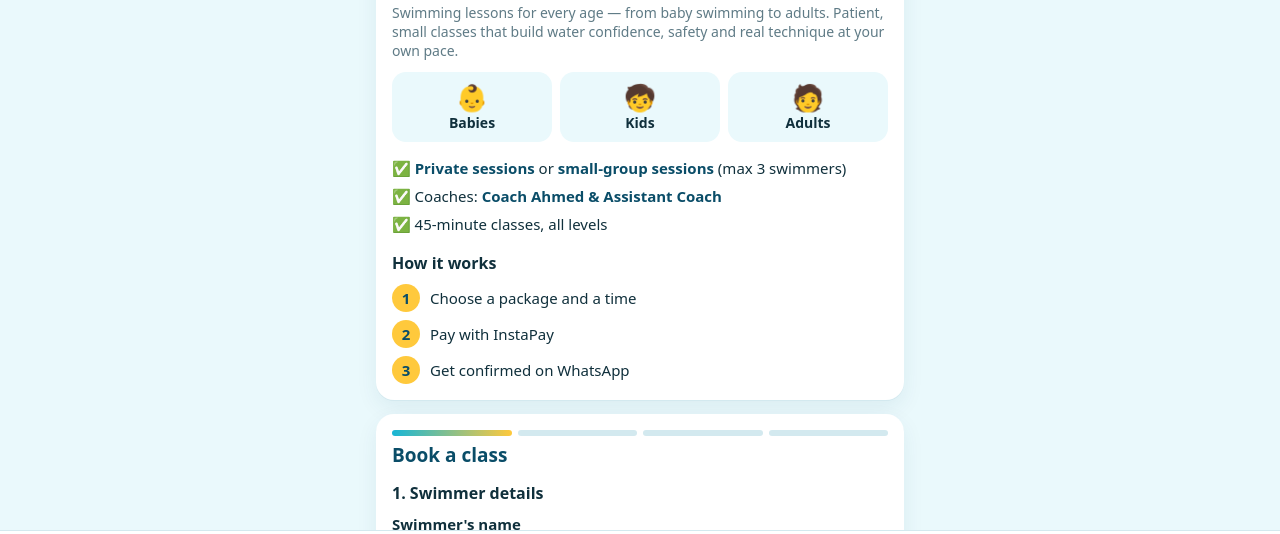
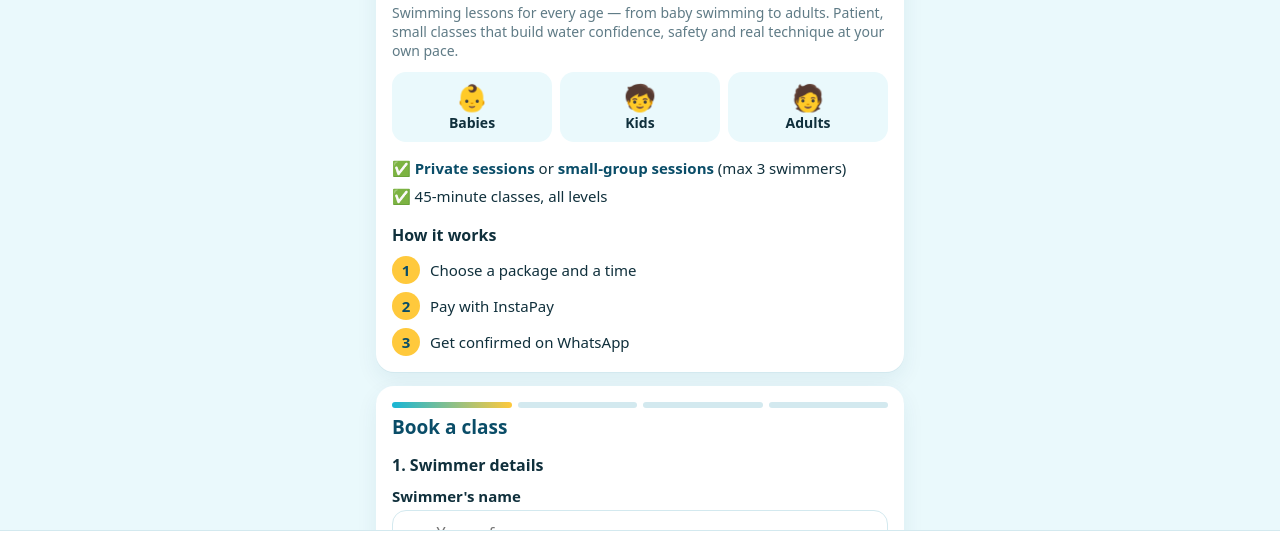
Before and after one commit to ahmedkhlefa99-tech/bubbles-swim, a plain HTML site: page public/index.html in a window 1280 px wide. Shown: the part 204-738 px from the top of the page. Drawn offline with Linux system fonts and the light colour scheme; a web font is replaced by a local one.

Commit message:
Remove coach names from the intro
Co-Authored-By: Claude Opus 5.5 <noreply@anthropic.com>
Claude-Session: https://claude.ai/code/session_01J7dKn783g1mh6c7wrjwHhT

```diff
--- a/public/index.html
+++ b/public/index.html
@@ -304,7 +304,6 @@ function renderBook(){
       <div class="tiles"><div class="tile"><span>👶</span>Babies</div><div class="tile"><span>🧒</span>Kids</div><div class="tile"><span>🧑</span>Adults</div></div>
       ${S.mode==="loading"||(S.mode==="live"&&!S._loaded)?`<p class="muted">Loading…</p>`:`<ul class="facts">
         <li>✅ <b>Private sessions</b> or <b>small-group sessions</b> (max 3 swimmers)</li>
-        <li>✅ Coaches: <b>${st.coaches.map(c=>esc(c.name)).join(" & ")}</b></li>
         <li>✅ ${st.sessionMinutes}-minute classes, all levels</li>
       </ul>`}
       <h3 style="margin-bottom:4px">How it works</h3>
```
